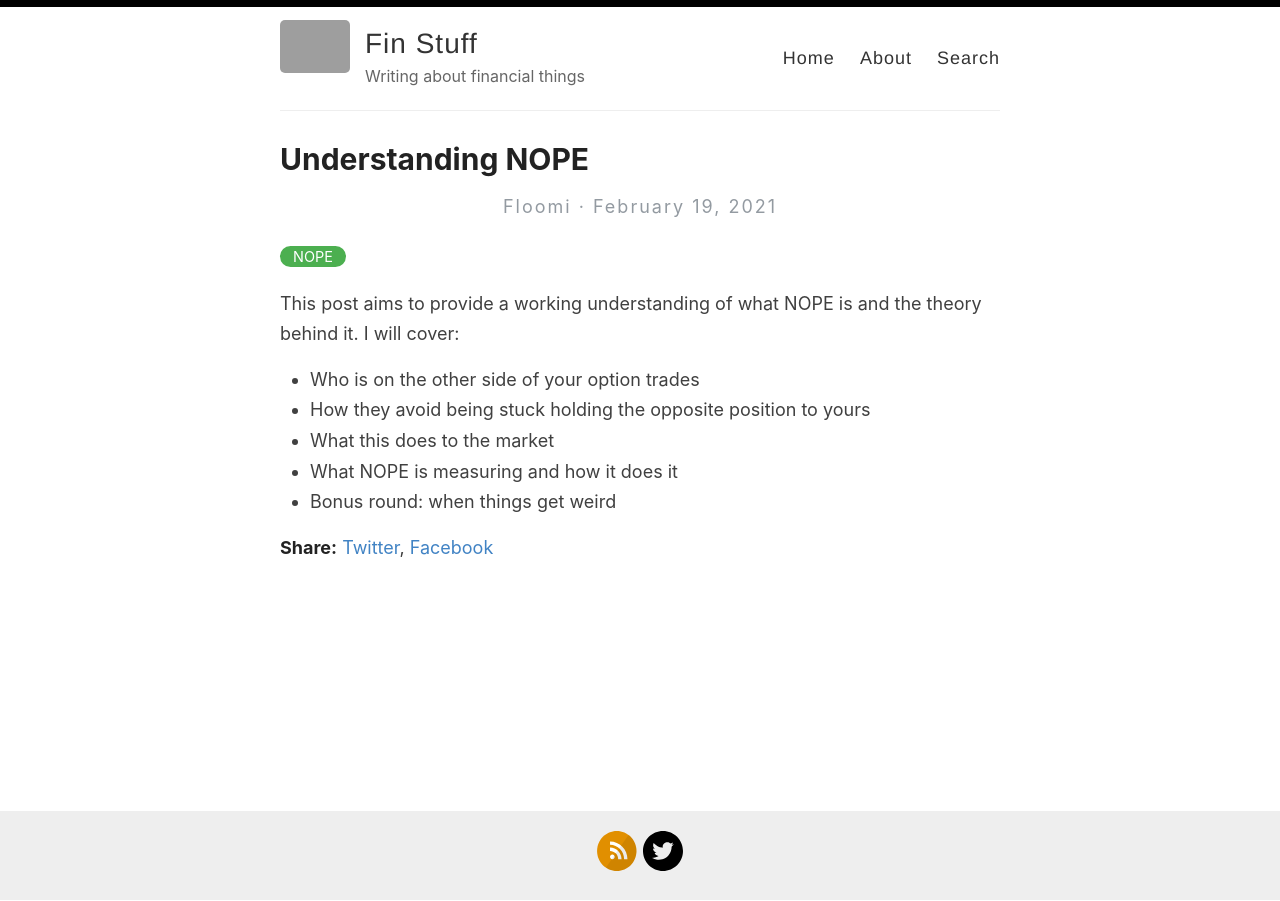
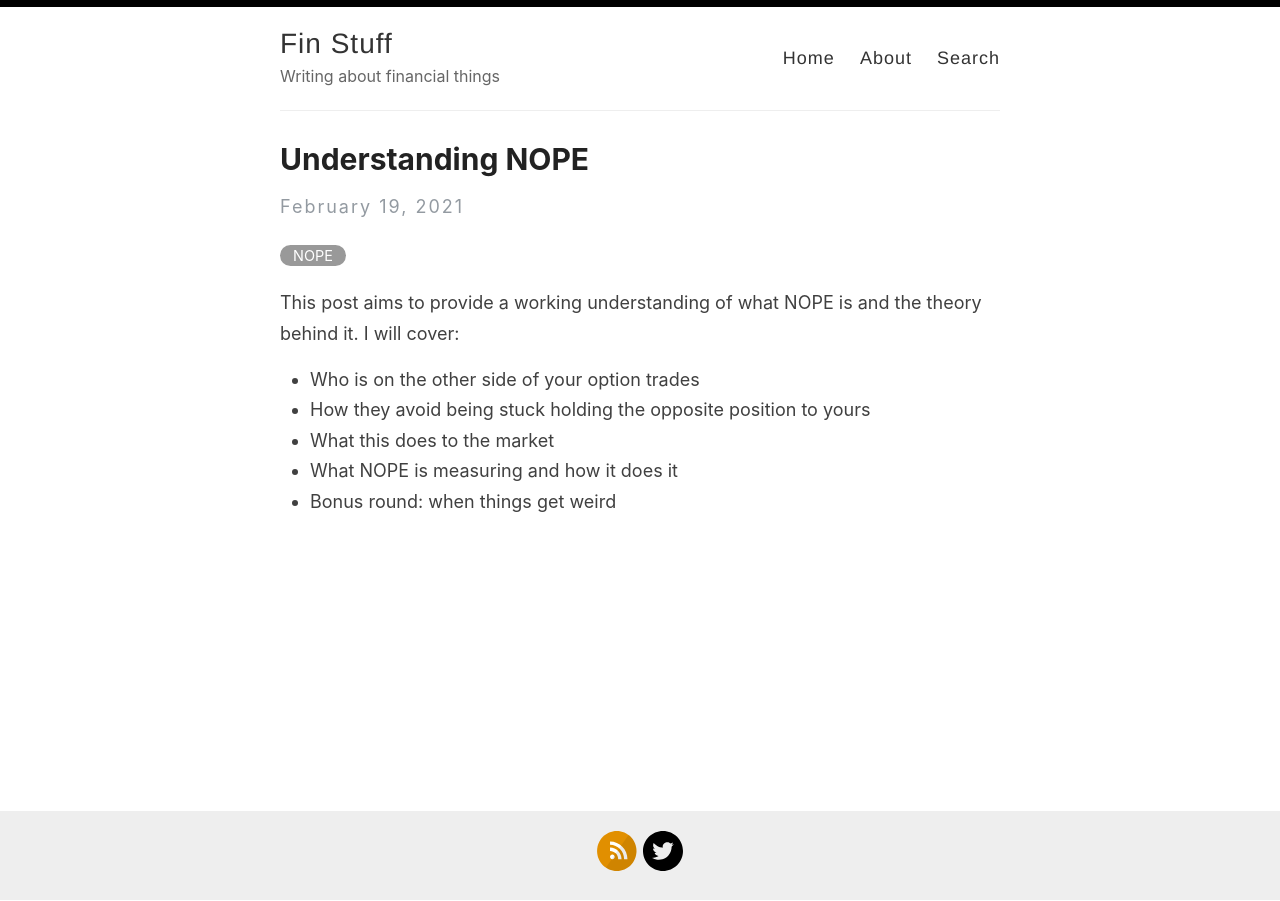
Before and after one commit to helgridly/finstuff, a Jekyll site: the page built from _posts/2021-02-19-NOPE-writeup.md, in a window 1280 px wide. Built offline with Jekyll 4.4.1, drawn with Linux system fonts in a browser that asks for light colours; grey boxes are pictures that could not be loaded.

Commit message:
style tweaks

```diff
--- a/_layouts/default.html
+++ b/_layouts/default.html
@@ -20,8 +20,6 @@
       <div class="wrapper-masthead">
         <div class="container">
           <header class="masthead clearfix">
-            <a href="{{ site.baseurl }}/" class="site-avatar"><img src="{{ site.baseurl }}{{ site.avatar }}" alt="{{ site.title }}" /></a>
-
             <div class="site-info">
               <h1 class="site-name"><a href="{{ site.baseurl }}/">{{ site.name }}</a></h1>
               <p class="site-description">{{ site.description }}</p>
--- a/_layouts/post.html
+++ b/_layouts/post.html
@@ -6,7 +6,7 @@ layout: default
   <h1>{{ page.title }}</h1>
 
   <div>
-    <p class="author_title">{{site.author}}  ·  {{ page.date | date: "%B %e, %Y" }}</p>
+    <p class="author_title">{{ page.date | date: "%B %e, %Y" }}</p>
     {% if page.last_modified_at %}
     <p class="author_title" datetime="{{ page.last_modified_at | date_to_xmlschema }}">(Updated: {{ page.last_modified_at | date: "%b %-d, %Y" }})</p>
     {% endif %}
@@ -27,10 +27,6 @@ layout: default
     {{ content }}
   </div>
 
-  <div>
-    <p><span class="share-box">Share:</span> <a href="http://twitter.com/share?text={{ page.title }}&url={{site.url}}{{page.url}}" target="_blank">Twitter</a>, <a href="https://www.facebook.com/sharer.php?u={{site.url}}{{page.url}}" target="_blank">Facebook</a></p>
-  </div>
-
   <!--<div class="date">
     Written on {{ page.date | date: "%B %e, %Y" }}
   </div>-->
--- a/assets/style.scss
+++ b/assets/style.scss
@@ -464,7 +464,7 @@ body:after {
 }
 
 .author_title{
-  text-align: center;
+  text-align: left;
   color: #939aa1;
   letter-spacing: 2px;
 }
@@ -700,7 +700,7 @@ Modules - reusable parts of our design
   font-size: 14.5px;
   padding: 2px 13px;
   border: none;
-  background-color: #4CAF50;
+  background-color: #999999;
   border-radius: 50px;
   color: #fff;
 }
```
